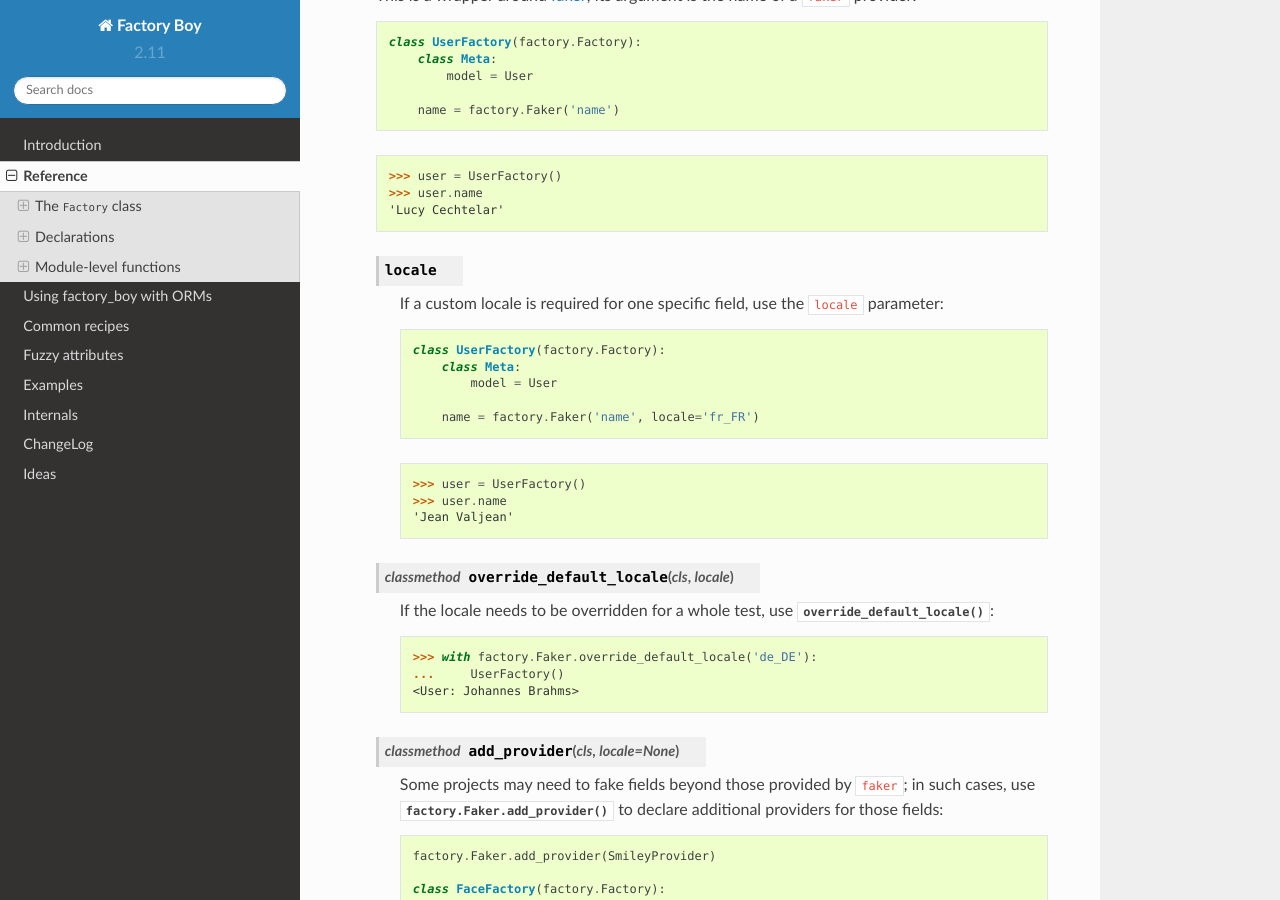
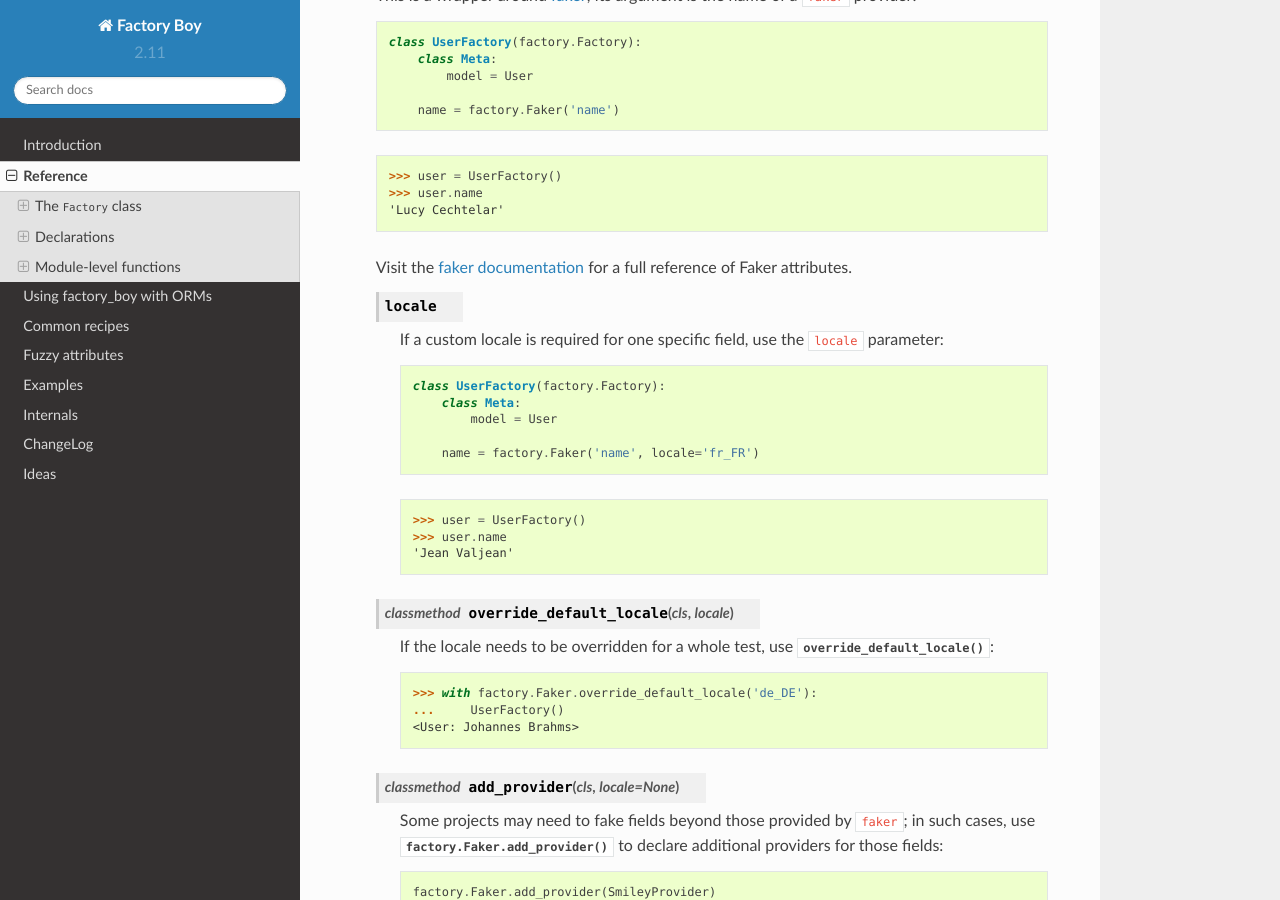
Before and after one commit to FactoryBoy/factory_boy, a Sphinx documentation site: the page built from docs/reference.rst, in a window 1280 px wide and 900 px high, scrolled down 11256 px. Built offline with Sphinx 7.4.7 and the Read the Docs theme 2.0.0, drawn with Linux system fonts in a browser that asks for light colours.

Commit message:
Add direct link to Faker documentation.

```diff
--- a/docs/reference.rst
+++ b/docs/reference.rst
@@ -692,6 +692,8 @@ Faker
         >>> user.name
         'Lucy Cechtelar'
 
+    Visit the `faker documentation <https://faker.readthedocs.io/en/latest//>`_
+    for a full reference of Faker attributes.
 
     .. attribute:: locale
 
```
